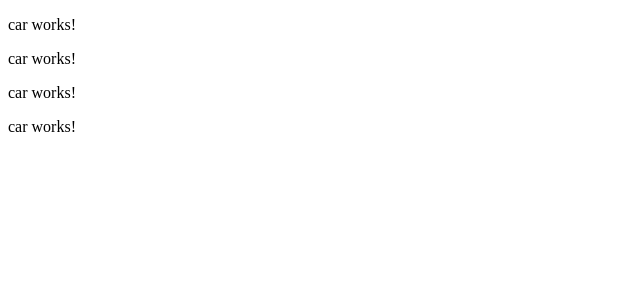
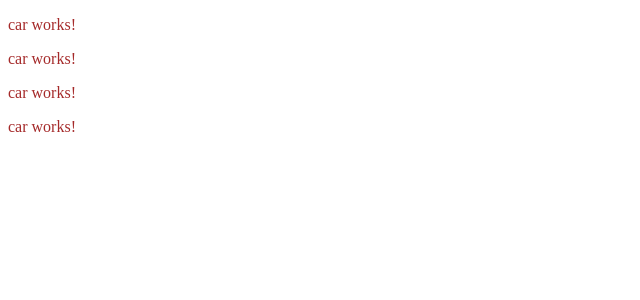
Before and after one commit to Aionoff/ng2-course-theory, an Angular app: page / in a window 1280 px wide. Shown: the top 300 px of the page, without its empty margins (0-640 px from the left). Built offline with nearby package versions, Linux system fonts and the light colour scheme.

Commit message:
styles for Car has been tested

```diff
--- a/src/app/car/car.component.scss
+++ b/src/app/car/car.component.scss
@@ -0,0 +1,3 @@
+p{
+    color: brown;
+}
```
